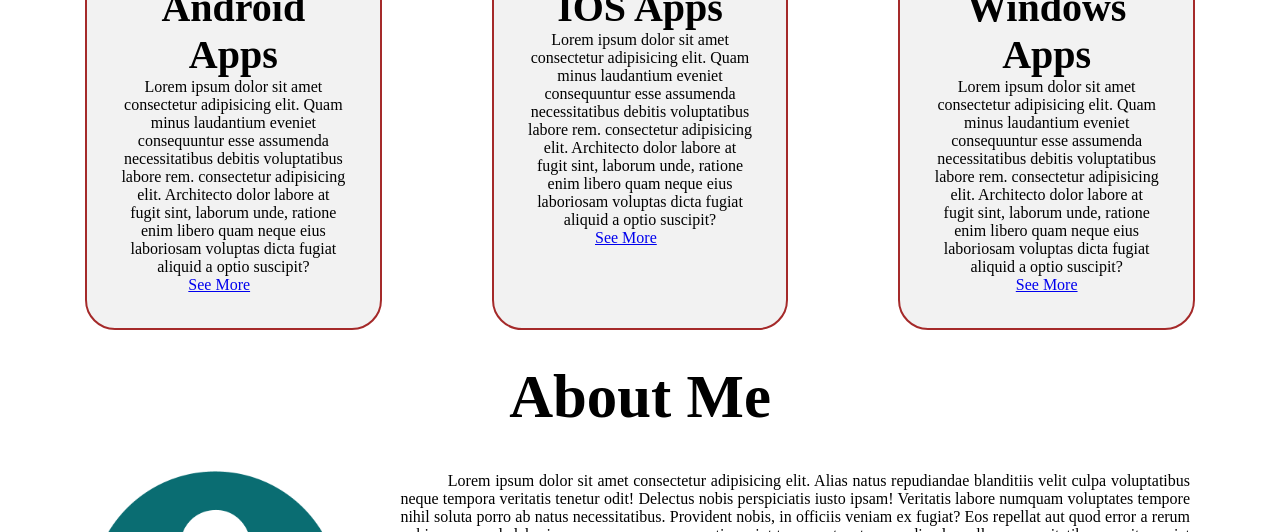
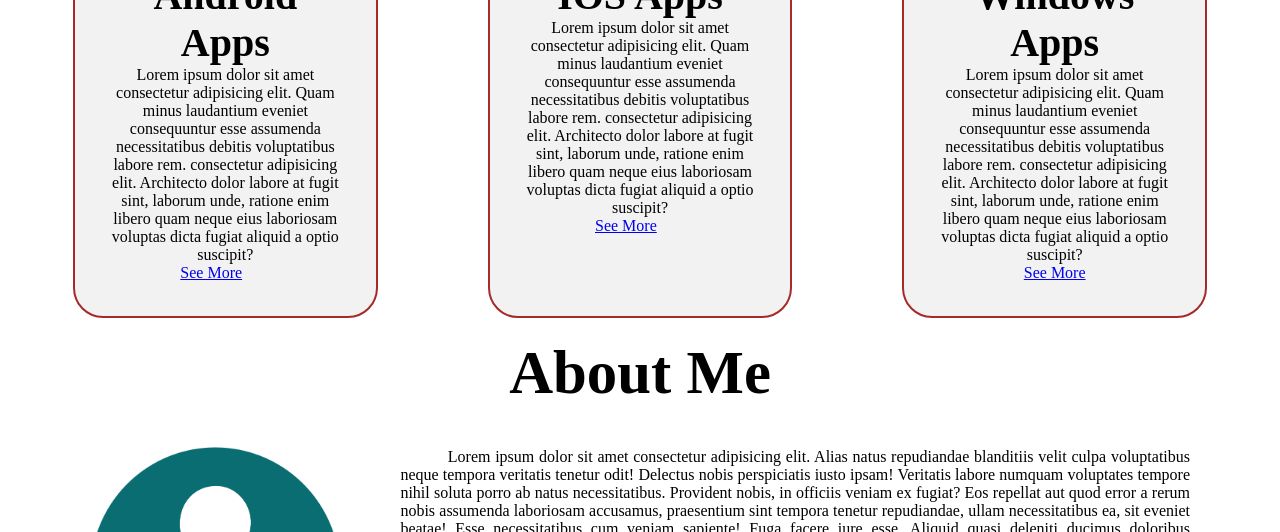
Before and after one commit to Codewithsandi/Build_Better.github.io, a plain HTML site: page index.html in a window 1280 px wide. Shown: the part 972-1504 px from the top of the page. Drawn offline with Linux system fonts and the light colour scheme.

Commit message:
Update style.css

```diff
--- a/CSS/style.css
+++ b/CSS/style.css
@@ -115,7 +115,7 @@ html {
 
 #Service {
     display: flex;
-    margin: 30px;
+    margin: 18px;
 }
 
 #Service .box {
```
